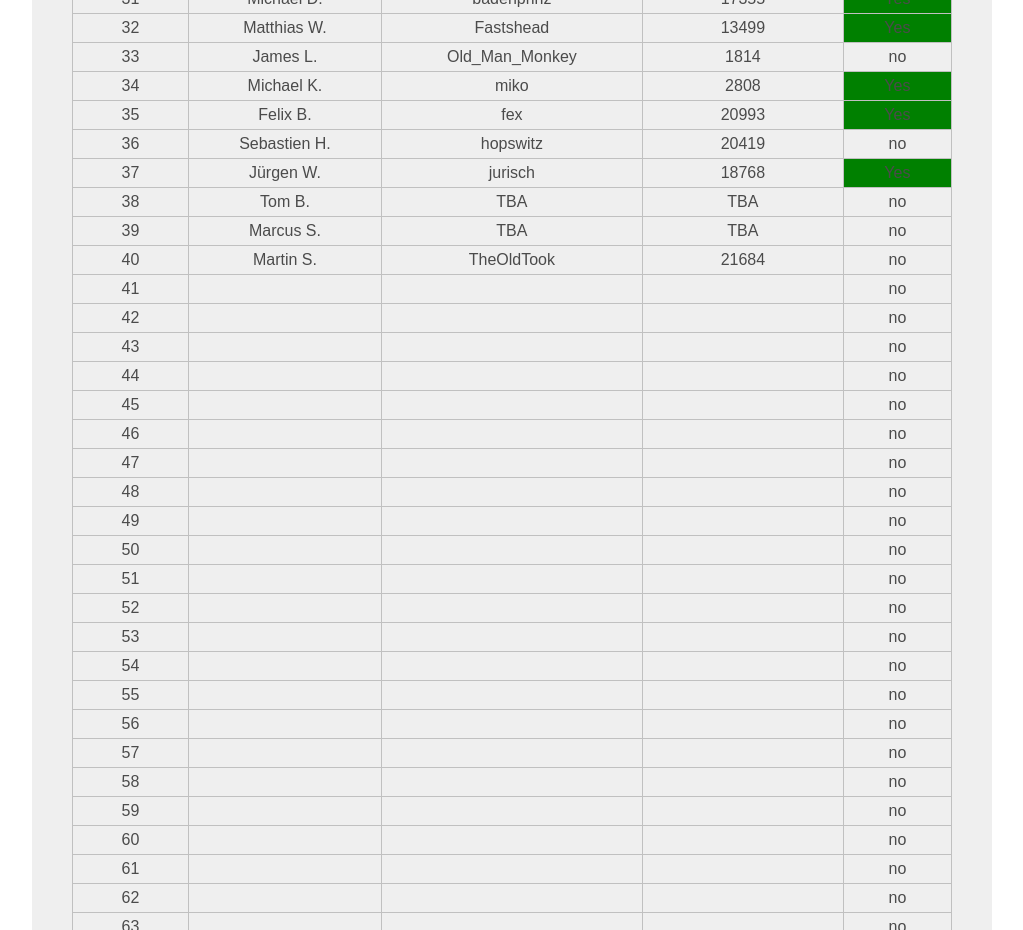
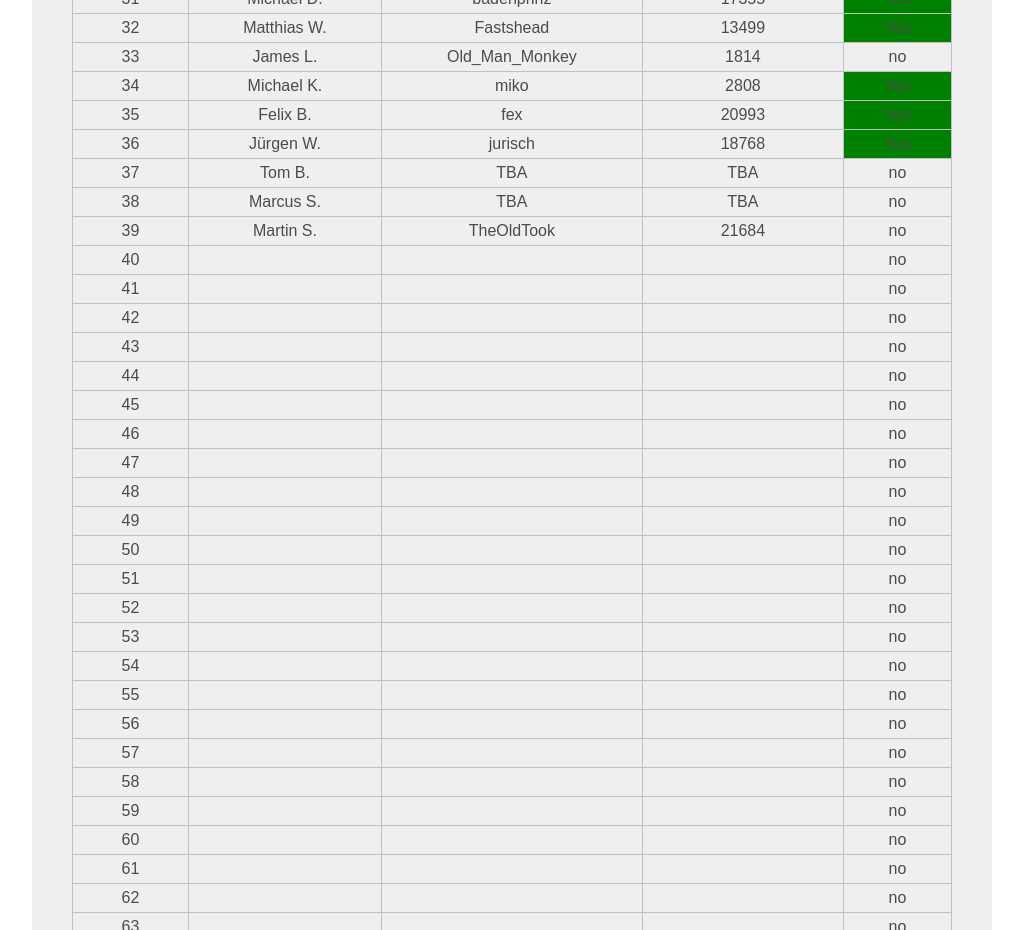
Before and after one commit to FabianHeidelberg/b7homepage, a plain HTML site: page registration/registration.html in a window 1280 px wide. Shown: the part 1820-2750 px from the top of the page, without its empty margins (128-1151 px from the left). Drawn offline with Linux system fonts and the light colour scheme.

Commit message:
removed sebastien

```diff
--- a/registration/registration.html
+++ b/registration/registration.html
@@ -310,13 +310,6 @@
 	</tr>
 	<tr>
 		<td> </td>
-		<td>Sebastien H.</td>
-		<td>hopswitz </td>
-		<td>20419 </td>
-		<td>no</td>
-	</tr>
-	<tr>
-		<td> </td>
 		<td>Jürgen W. </td>
 		<td>jurisch </td>
 		<td>18768 </td>
@@ -341,6 +334,13 @@
 		<td>Martin S. </td>
 		<td>TheOldTook </td>
 		<td>21684 </td>
+		<td>no</td>
+	</tr>
+	<tr>
+		<td> </td>
+		<td> </td>
+		<td> </td>
+		<td> </td>
 		<td>no</td>
 	</tr>
 	<tr>
```
